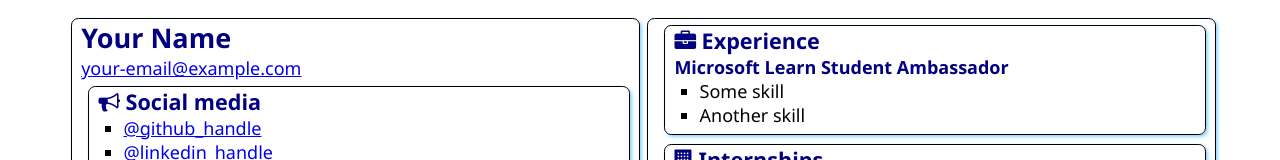
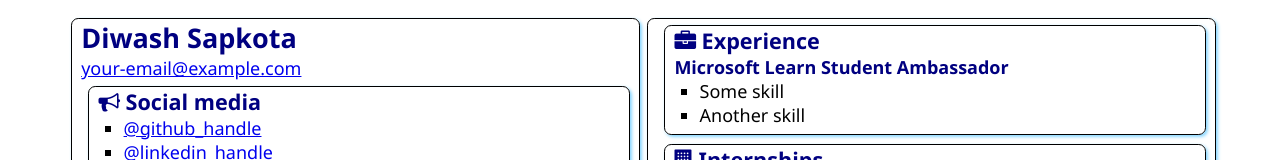
Before and after one commit to diwash-sapkota/SATechnicalOnboarding, a plain HTML site: page src/index.html in a window 1280 px wide. Shown: the top 160 px of the page. Drawn offline with Linux system fonts and the light colour scheme.

Commit message:
Added My Name

```diff
--- a/src/index.html
+++ b/src/index.html
@@ -12,7 +12,7 @@
 <body>
     <main>
         <article class="box">
-            <h1>Your Name</h1>
+            <h1>Diwash Sapkota</h1>
             <div><a href="mailto:your.email@example.com">your-email@example.com</a></div>
 
             <section class="box">
```
